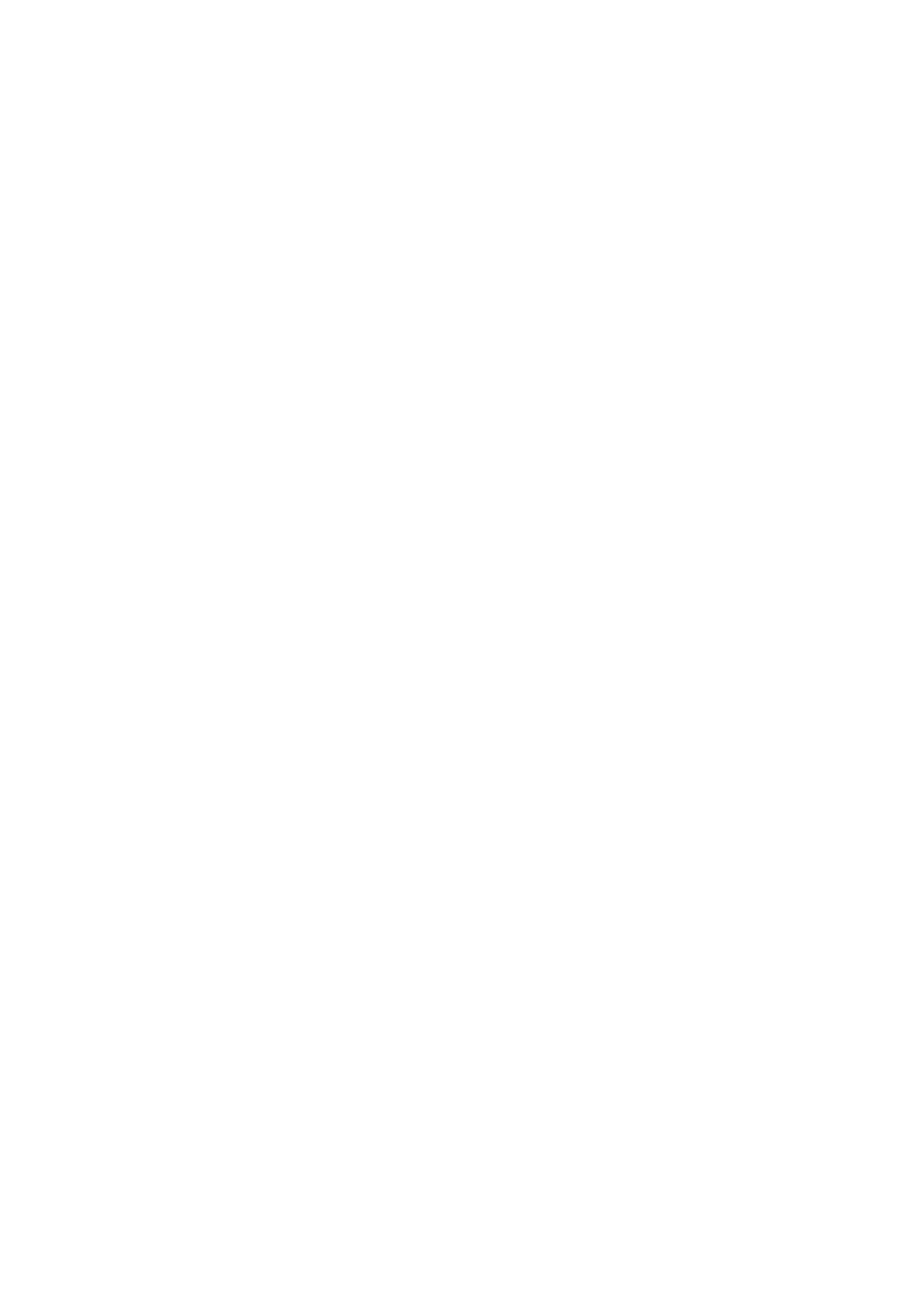
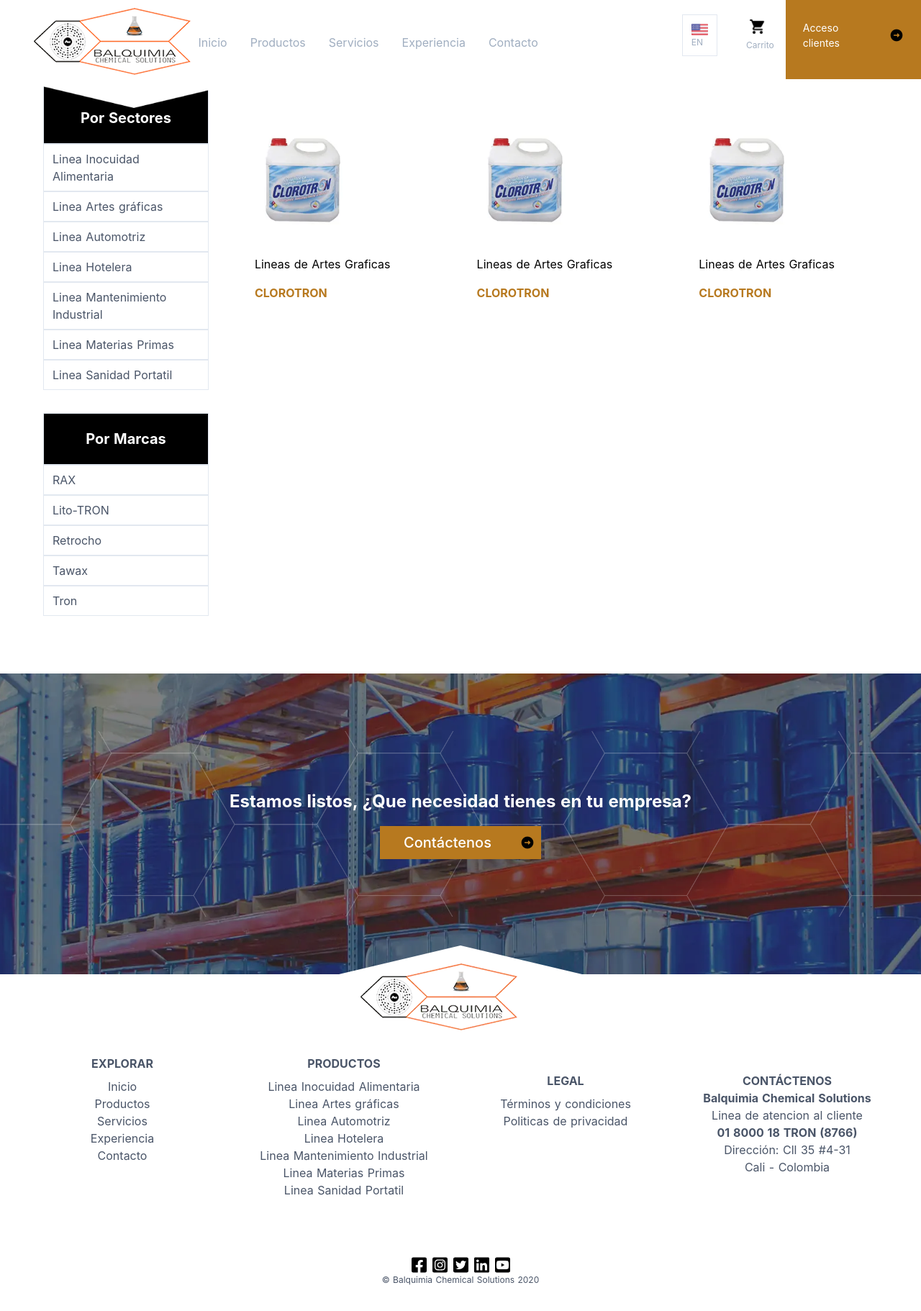
Before and after one commit to programando/Balquimia-Erp-Client-Nuxt-V.2.14.Dic.2020, a Nuxt app: page /productos in a window 1280 px wide. Before the commit this address had no page. Shown: the top 1822 px of the page at 72% size. Before the commit the page ends 800 px from the top, so only its background shows below. Built offline with nearby package versions, Linux system fonts and the light colour scheme.

Commit message:
agregando la vista productos

```diff
--- a/components/inicio/footer/footer.vue
+++ b/components/inicio/footer/footer.vue
@@ -16,7 +16,7 @@
             <div
               class="w-56 px-3 py-2 mx-auto mt-4 text-white transition duration-700 ease-in-out bg-yellow-700 hover:bg-indigo-900 "
             >
-              <a href="#" class="flex items-center justify-center">
+              <nuxt-link to="/" class="flex items-center justify-center">
                 <p
                   class="mr-4 text-base font-medium md:text-lg lg:text-xl md:px-6"
                 >
@@ -27,7 +27,7 @@
                   src="/images/comunes/icono-flecha.png"
                   alt="bandera"
                 />
-              </a>
+              </nuxt-link>
             </div>
           </div>
         </div>
@@ -48,20 +48,22 @@
         <div class="flex justify-center">
           <h3 class="uppercase font-bold">Explorar</h3>
         </div>
+
+
         <div class="flex justify-center mt-2">
-          <a class="" href="#">Inicio</a>
+          <nuxt-link to="/">Inicio</nuxt-link>
         </div>
         <div class="flex justify-center">
-          <a href="#">Productos</a>
+          <nuxt-link to="/">Productos</nuxt-link>
         </div>
         <div class="flex justify-center">
-          <a href="#">Servicios</a>
+          <nuxt-link to="/">Servicios</nuxt-link>
         </div>
         <div class="flex justify-center">
-          <a href="#">Experiencia</a>
+          <nuxt-link to="/">Experiencia</nuxt-link>
         </div>
         <div class="flex justify-center">
-          <a href="#">Contacto</a>
+          <nuxt-link to="/">Contacto</nuxt-link>
         </div>
       </div>
       <div class="mt-6 sm:mt-0 text-gray-700">
@@ -69,25 +71,25 @@
           <h3 class="font-bold uppercase">Productos</h3>
         </div>
         <div class="flex justify-center mt-2">
-          <a href="#">Linea Inocuidad Alimentaria</a>
+          <nuxt-link to="/">Linea Inocuidad Alimentaria</nuxt-link>
         </div>
         <div class="flex justify-center">
-          <a href="#">Linea Artes gráficas</a>
+          <nuxt-link to="/">Linea Artes gráficas</nuxt-link>
         </div>
         <div class="flex justify-center">
-          <a href="#">Linea Automotriz</a>
+          <nuxt-link to="/">Linea Automotriz</nuxt-link>
         </div>
         <div class="flex justify-center">
-          <a href="#">Linea Hotelera</a>
+          <nuxt-link to="/">Linea Hotelera</nuxt-link>
         </div>
         <div class="flex justify-center">
-          <a href="#">Linea Mantenimiento Industrial</a>
+          <nuxt-link to="/">Linea Mantenimiento Industrial</nuxt-link>
         </div>
         <div class="flex justify-center">
-          <a href="#">Linea Materias Primas</a>
+          <nuxt-link to="/">Linea Materias Primas</nuxt-link>
         </div>
         <div class="flex justify-center">
-          <a href="#">Linea Sanidad Portatil</a>
+          <nuxt-link to="/">Linea Sanidad Portatil</nuxt-link>
         </div>
       </div>
       <div class="mt-6 text-gray-700">
@@ -95,10 +97,10 @@
           <h3 class="font-bold uppercase">Legal</h3>
         </div>
         <div class="flex justify-center mt-2">
-          <a href="#">Términos y condiciones</a>
+          <nuxt-link to="/">Términos y condiciones</nuxt-link>
         </div>
         <div class="flex justify-center">
-          <a href="#">Politicas de privacidad</a>
+          <nuxt-link to="/">Politicas de privacidad</nuxt-link>
         </div>
       </div>
       <div class="mt-6 text-gray-700">
@@ -123,26 +125,30 @@
       </div>
     </div>
     <div class="flex justify-center mt-20">
-      <a href="#">
+      <nuxt-link to="/">
         <img class="h-6 mx-1" src="/images/inicio/footer/facebook.svg" alt="">
-      </a>
-      <a href="#">
+      </nuxt-link>
+      <nuxt-link to="/">
         <img class="h-6 mx-1" src="/images/inicio/footer/instagram.svg" alt="">
-      </a>
-      <a href="#">
+      </nuxt-link>
+     <nuxt-link to="/">
         <img class="h-6 mx-1" src="/images/inicio/footer/twitter.svg" alt="">
-      </a>
-      <a href="#">
+      </nuxt-link>
+      <nuxt-link to="/">
         <img class="h-6 mx-1" src="/images/inicio/footer/linkedin.svg" alt="">
-      </a>
-      <a href="#">
+      </nuxt-link>
+      <nuxt-link to="/">
         <img class="h-6 mx-1" src="/images/inicio/footer/youtube.svg" alt="">
-      </a>
+      </nuxt-link>
+
+
     </div>
     <div class="flex justify-center">
       <p class="text-xs text-gray-700">© Balquimia Chemical Solutions 2020</p>
     </div>
   </div>
+
+
 </template>
 <script>
 export default {};
--- a/components/inicio/navOptions/productos.vue
+++ b/components/inicio/navOptions/productos.vue
@@ -1,6 +1,6 @@
 <template>
   <li>
-    <nuxt-link to="/"
+    <nuxt-link to="/productos"
         :class="[ cssResponve, cssNotResponisve ]">
             Productos
     </nuxt-link>
--- /dev/null
+++ b/pages/productos.vue
@@ -0,0 +1,104 @@
+<template>
+  <div>
+    <Header></Header>
+
+    <div class="pt-20 ">
+      <div class="lg:flex lg:mt-6 lg:mx-8 lg:px-4 ">
+        <div class="my-10 sm:grid sm:grid-cols-3 sm:gap-2  lg:order-last">
+          <CardProductoDestacado></CardProductoDestacado>
+          <CardProductoDestacado></CardProductoDestacado>
+          <CardProductoDestacado></CardProductoDestacado>
+        </div>
+        <div class="mx-4 xl:mx-6 lg:ml-10 xl:ml-3">
+          <div class="bg-black border flex justify-center  lg:pt-10 xl:pt-6">
+            <h3 class="text-white text-xl py-2 px-3 lg:py-5 font-bold">
+              Por Sectores
+            </h3>
+          </div>
+          <div
+            class="flex justify-start border px-3 py-2 hover:bg-gray-300 text-gray-700 "
+          >
+            <nuxt-link to="/">Linea Inocuidad Alimentaria</nuxt-link>
+          </div>
+          <div
+            class="flex justify-start border px-3 py-2 hover:bg-gray-300 text-gray-700"
+          >
+            <nuxt-link to="/">Linea Artes gráficas</nuxt-link>
+          </div>
+          <div
+            class="flex justify-start border px-3 py-2 hover:bg-gray-300 text-gray-700"
+          >
+            <nuxt-link to="/">Linea Automotriz</nuxt-link>
+          </div>
+          <div
+            class="flex justify-start border px-3 py-2 hover:bg-gray-300 text-gray-700"
+          >
+            <nuxt-link to="/">Linea Hotelera</nuxt-link>
+          </div>
+          <div
+            class="flex justify-start border px-3 py-2 hover:bg-gray-300 text-gray-700"
+          >
+            <nuxt-link to="/">Linea Mantenimiento Industrial</nuxt-link>
+          </div>
+          <div
+            class="flex justify-start border px-3 py-2 hover:bg-gray-300 text-gray-700"
+          >
+            <nuxt-link to="/">Linea Materias Primas</nuxt-link>
+          </div>
+          <div
+            class="flex justify-start border px-3 py-2 hover:bg-gray-300 text-gray-700"
+          >
+            <nuxt-link to="/">Linea Sanidad Portatil</nuxt-link>
+          </div>
+          <div class="hidden lg:inline">
+            <div class="bg-black border flex justify-center mt-8">
+              <h3 class="text-white text-xl py-2 px-3 lg:py-5 font-bold">
+                Por Marcas
+              </h3>
+            </div>
+            <div
+              class="flex justify-start border px-3 py-2 hover:bg-gray-300 text-gray-700"
+            >
+              <nuxt-link to="/">RAX</nuxt-link>
+            </div>
+            <div
+              class="flex justify-start border px-3 py-2 hover:bg-gray-300 text-gray-700"
+            >
+              <nuxt-link to="/">Lito-TRON</nuxt-link>
+            </div>
+            <div
+              class="flex justify-start border px-3 py-2 hover:bg-gray-300 text-gray-700"
+            >
+              <nuxt-link to="/">Retrocho</nuxt-link>
+            </div>
+            <div
+              class="flex justify-start border px-3 py-2 hover:bg-gray-300 text-gray-700"
+            >
+              <nuxt-link to="/">Tawax</nuxt-link>
+            </div>
+            <div
+              class="flex justify-start border px-3 py-2 hover:bg-gray-300 text-gray-700"
+            >
+              <nuxt-link to="/">Tron</nuxt-link>
+            </div>
+          </div>
+        </div>
+      </div>
+    </div>
+
+    <Footer></Footer>
+  </div>
+</template>
+<script>
+import Header from "@/components/inicio/header/indexHeader";
+import Footer from "@/components/inicio/footer/footer";
+import CardProductoDestacado from "@/components/inicio/productosDestacados/cardProductoDestacado";
+export default {
+  components: {
+    Header,
+    Footer,
+    CardProductoDestacado
+  }
+};
+</script>
+<style></style>
```
